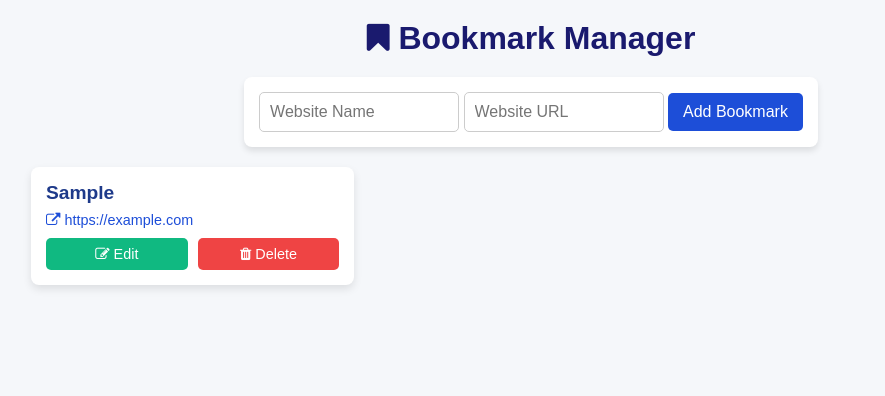
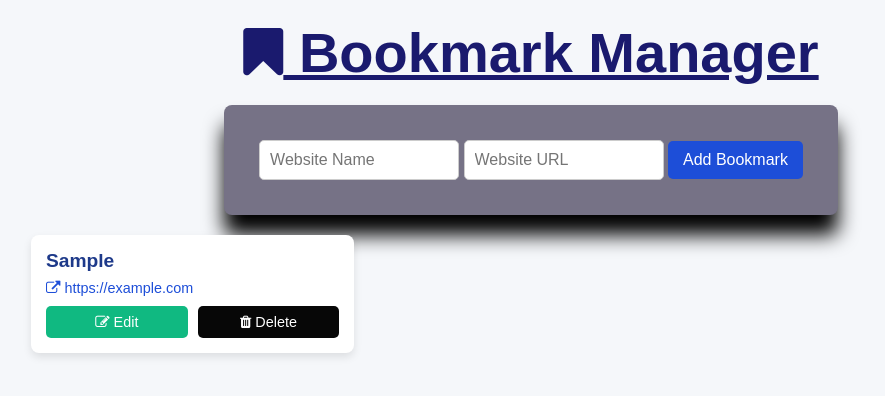
Before and after one commit to NIYONSENGAEmmanuel/Bookmarks, a plain HTML site: page index.html in a window 1280 px wide. Both pictures are taken after typing "Sample", "https://example.com" into the empty fields and a click on the button "Add Bookmark". Shown: the whole page, without its empty margins (109-994 px from the left). Drawn offline with Linux system fonts and the light colour scheme.

Commit message:
Update stryle.css

```diff
--- a/stryle.css
+++ b/stryle.css
@@ -1,4 +1,4 @@
-* {
+*{
     margin: 0;
     padding: 0;
     box-sizing: border-box;
@@ -13,19 +13,20 @@
     color: #333;
 }
 
-h1 {
-    font-size: 2rem;
+h1{
+    font-size: 3.5rem;
     margin-top: 20px;
-    color: #0c1631;
+    color: #0041f3;
+    text-decoration: underline;
 }
 .container {
     display: flex;
     gap: 10px;
     margin-top: 20px;
-    padding: 15px;
-    background-color: #fff;
+    padding: 35px;
+    background-color: #767286;
     border-radius: 8px;
-    box-shadow: 0 4px 6px rgba(0, 0, 0, 0.1);
+    box-shadow: black 0px 20px 20px 0px;
 }
 
 input[type="text"], input[type="url"] {
@@ -49,7 +50,8 @@
 }
 
 button:hover {
-    background-color: #2563eb;
+    background-color: #f7df0a;
+    color: #333;
 }
 
 #bookmarksList {
@@ -109,11 +111,11 @@
 }
 
 .bookmark .edit:hover {
-    background-color: #059669;
+    background-color: #fc16b7;
 }
 
 .bookmark .delete {
-    background-color: #ef4444;
+    background-color: #070707;
     color: #fff;
 }
 
```
